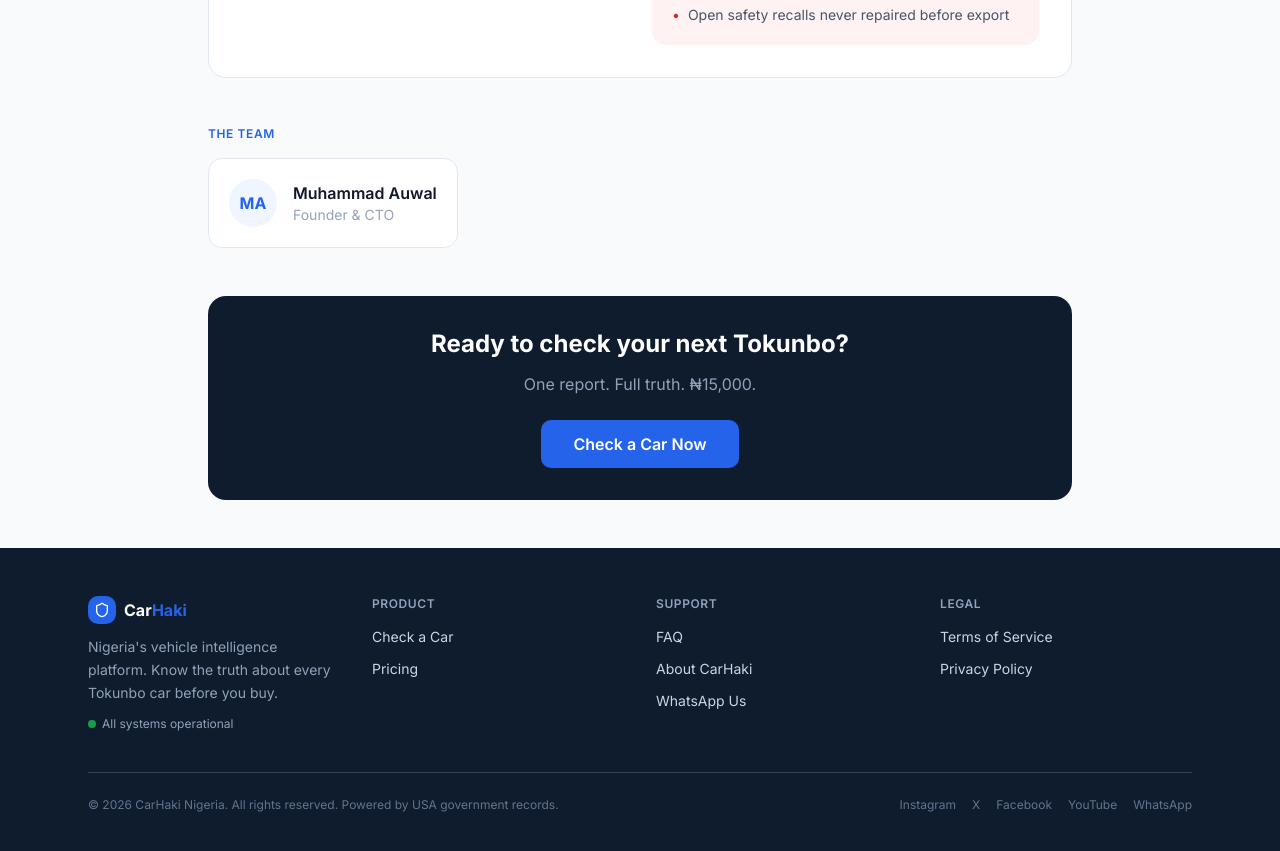
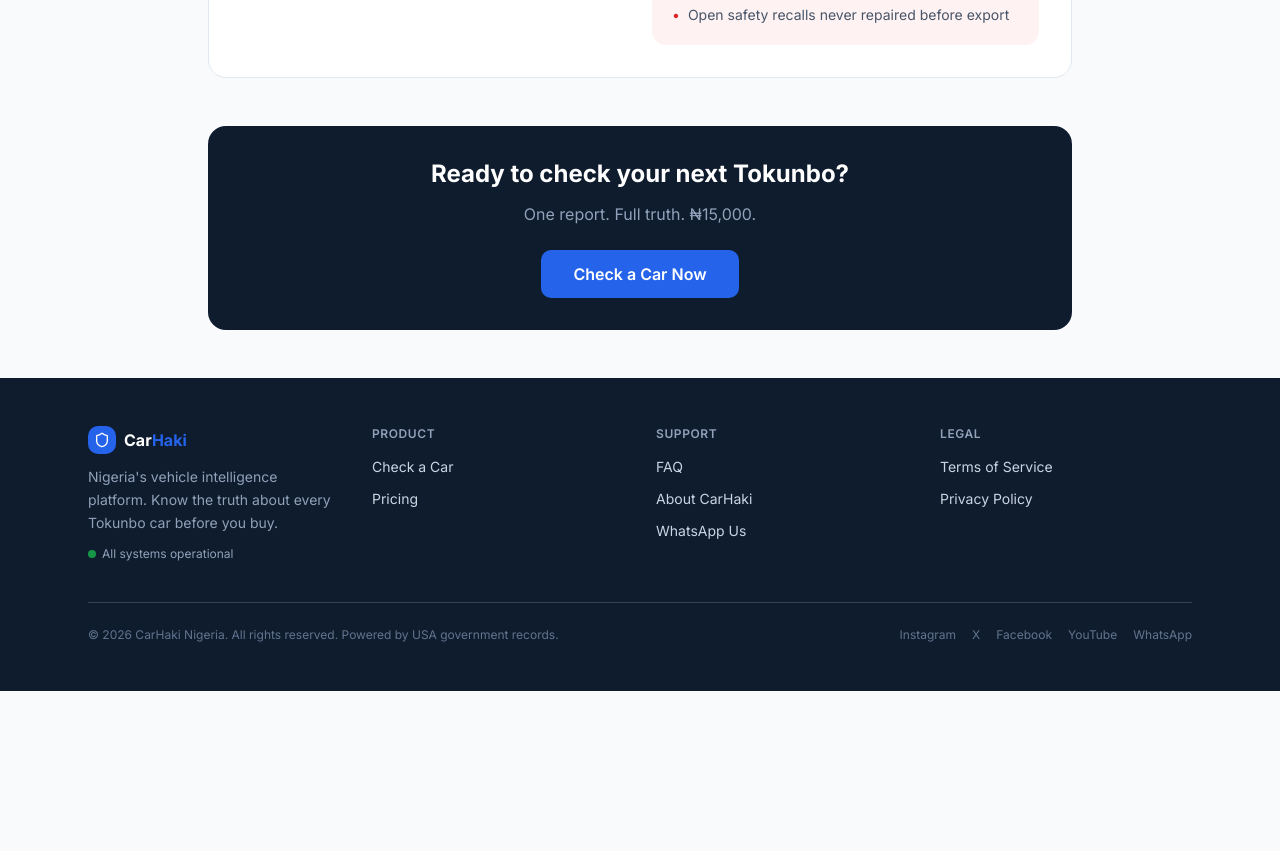
Before and after one commit to carhakidev/carhaki-web, a Next.js app: page /about in a window 1280 px wide. Shown: the part 1140-1991 px from the top of the page. After the commit the page ends 1831 px from the top, so only its background shows below. Built offline with nearby package versions, Linux system fonts and the light colour scheme; no server answers.

Commit message:
fix: remove team section from about page

```diff
--- a/src/app/(main)/about/page.tsx
+++ b/src/app/(main)/about/page.tsx
@@ -5,10 +5,6 @@ const dataSources = [
   { code: 'US', name: 'NHTSA', desc: 'National Highway Traffic Safety Administration' },
   { code: 'US', name: 'State DMV Records', desc: 'All 50 US states title and registration data' },
   { code: 'US', name: 'Insurance Databases', desc: 'US insurance claims and total loss records' },
-];
-
-const team = [
-  { name: 'Muhammad Auwal', role: 'Founder & CTO', initials: 'MA' },
 ];
 
 export default function AboutPage() {
@@ -111,24 +107,6 @@ export default function AboutPage() {
           </div>
         </div>
 
-        {/* Team */}
-        <div>
-          <p className="text-xs font-semibold uppercase tracking-wider text-ch-blue mb-4">The Team</p>
-          <div className="flex gap-4">
-            {team.map((member) => (
-              <div key={member.name} className="bg-white border border-ch-border rounded-xl p-5 flex items-center gap-4">
-                <div className="w-12 h-12 bg-ch-blue-light rounded-full flex items-center justify-center">
-                  <span className="text-ch-blue font-bold">{member.initials}</span>
-                </div>
-                <div>
-                  <p className="font-semibold text-ch-text">{member.name}</p>
-                  <p className="text-sm text-ch-text-muted">{member.role}</p>
-                </div>
-              </div>
-            ))}
-          </div>
-        </div>
-
         {/* CTA */}
         <div className="bg-ch-navy rounded-2xl p-8 text-center text-white">
           <h3 className="text-2xl font-bold mb-3">Ready to check your next Tokunbo?</h3>
```
